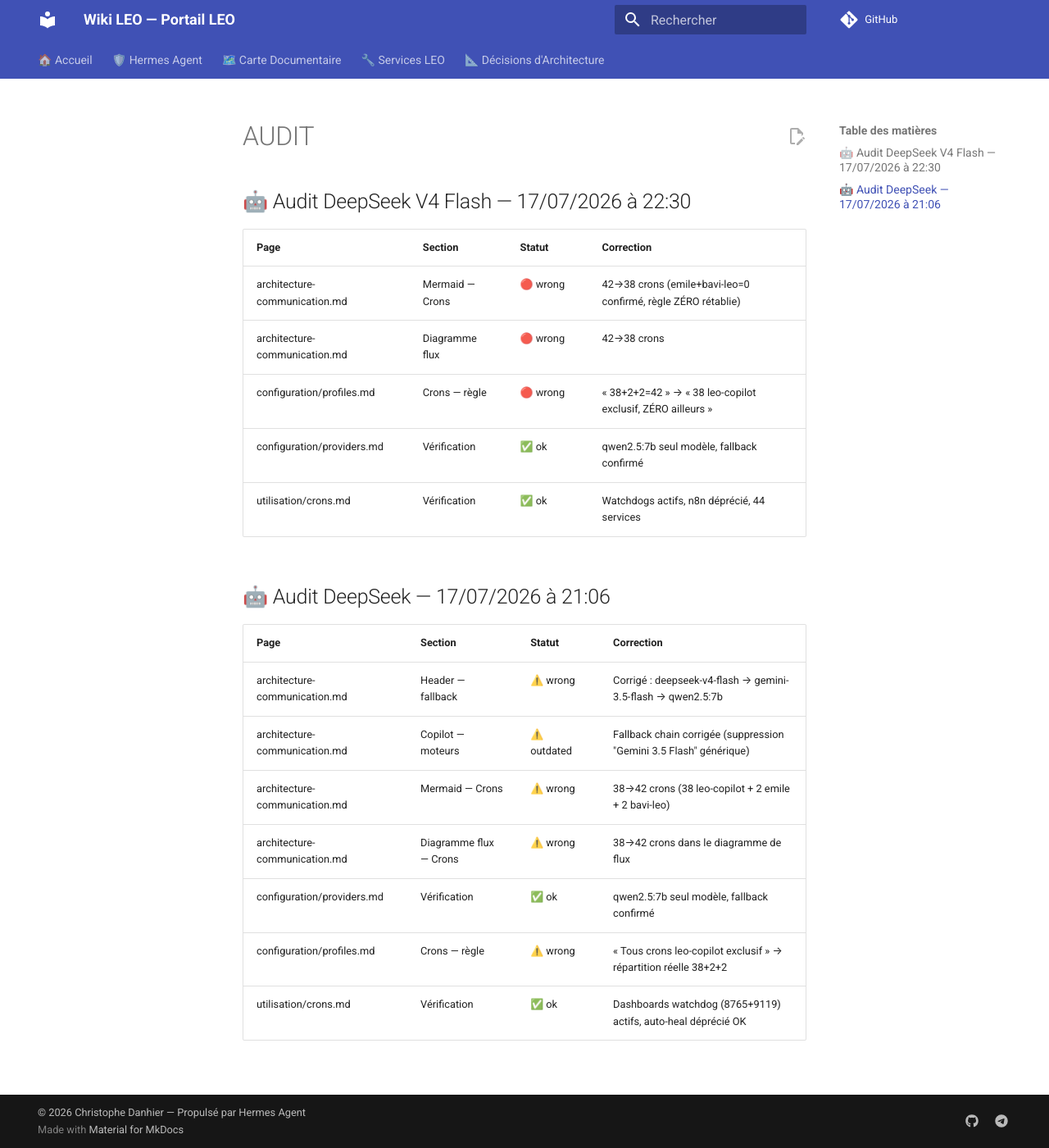
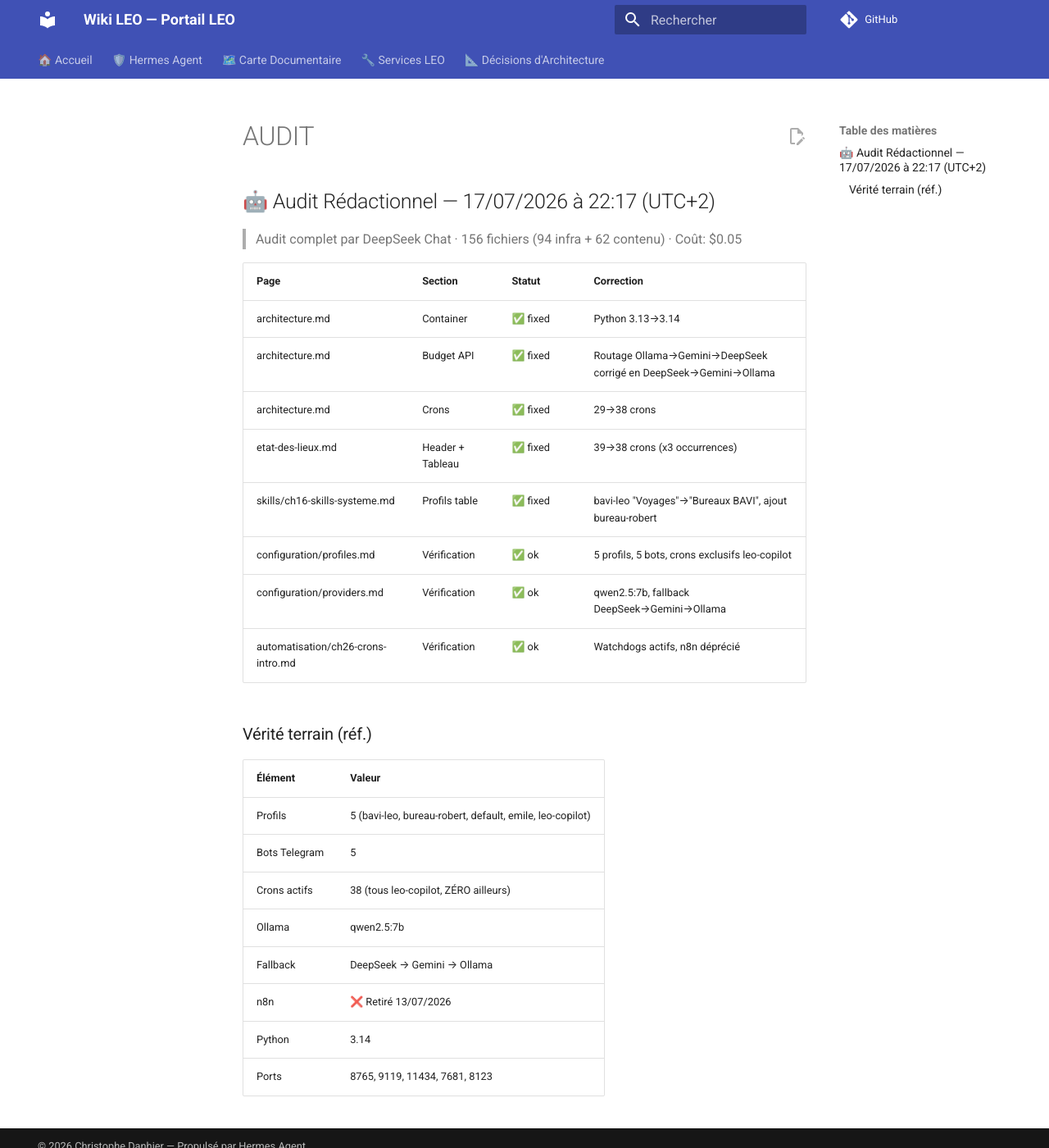
Before and after one commit to christophedanhier-hash/hermes-wiki, an MkDocs documentation site: the page built from docs/AUDIT.md, in a window 1280 px wide and 1400 px high. Shown: the whole window at 82% size. Built offline with MkDocs 1.6.1 and Material for MkDocs 9.7.7, drawn with Linux system fonts in a browser that asks for light colours; comment, search, counter and statistics services are not loaded.

Commit message:
🔧 Audit rédactionnel 17/07: 29→38 crons, Python 3.13→3.14, routage corrigé, +bureau-robert

```diff
--- a/docs/AUDIT.md
+++ b/docs/AUDIT.md
@@ -1,21 +1,27 @@
-## 🤖 Audit DeepSeek V4 Flash — 17/07/2026 à 22:30
+## 🤖 Audit Rédactionnel — 17/07/2026 à 22:17 (UTC+2)
+
+> Audit complet par DeepSeek Chat · 156 fichiers (94 infra + 62 contenu) · Coût: $0.05
 
 | Page | Section | Statut | Correction |
 |------|---------|--------|------------|
-| architecture-communication.md | Mermaid — Crons | 🔴 wrong | 42→38 crons (emile+bavi-leo=0 confirmé, règle ZÉRO rétablie) |
-| architecture-communication.md | Diagramme flux | 🔴 wrong | 42→38 crons |
-| configuration/profiles.md | Crons — règle | 🔴 wrong | « 38+2+2=42 » → « 38 leo-copilot exclusif, ZÉRO ailleurs » |
-| configuration/providers.md | Vérification | ✅ ok | qwen2.5:7b seul modèle, fallback confirmé |
-| utilisation/crons.md | Vérification | ✅ ok | Watchdogs actifs, n8n déprécié, 44 services |
+| architecture.md | Container | ✅ fixed | Python 3.13→3.14 |
+| architecture.md | Budget API | ✅ fixed | Routage Ollama→Gemini→DeepSeek corrigé en DeepSeek→Gemini→Ollama |
+| architecture.md | Crons | ✅ fixed | 29→38 crons |
+| etat-des-lieux.md | Header + Tableau | ✅ fixed | 39→38 crons (x3 occurrences) |
+| skills/ch16-skills-systeme.md | Profils table | ✅ fixed | bavi-leo "Voyages"→"Bureaux BAVI", ajout bureau-robert |
+| configuration/profiles.md | Vérification | ✅ ok | 5 profils, 5 bots, crons exclusifs leo-copilot |
+| configuration/providers.md | Vérification | ✅ ok | qwen2.5:7b, fallback DeepSeek→Gemini→Ollama |
+| automatisation/ch26-crons-intro.md | Vérification | ✅ ok | Watchdogs actifs, n8n déprécié |
 
-## 🤖 Audit DeepSeek — 17/07/2026 à 21:06
+### Vérité terrain (réf.)
 
-| Page | Section | Statut | Correction |
-|------|---------|--------|------------|
-| architecture-communication.md | Header — fallback | ⚠️ wrong | Corrigé : deepseek-v4-flash → gemini-3.5-flash → qwen2.5:7b |
-| architecture-communication.md | Copilot — moteurs | ⚠️ outdated | Fallback chain corrigée (suppression "Gemini 3.5 Flash" générique) |
-| architecture-communication.md | Mermaid — Crons | ⚠️ wrong | 38→42 crons (38 leo-copilot + 2 emile + 2 bavi-leo) |
-| architecture-communication.md | Diagramme flux — Crons | ⚠️ wrong | 38→42 crons dans le diagramme de flux |
-| configuration/providers.md | Vérification | ✅ ok | qwen2.5:7b seul modèle, fallback confirmé |
-| configuration/profiles.md | Crons — règle | ⚠️ wrong | « Tous crons leo-copilot exclusif » → répartition réelle 38+2+2 |
-| utilisation/crons.md | Vérification | ✅ ok | Dashboards watchdog (8765+9119) actifs, auto-heal déprécié OK |
+| Élément | Valeur |
+|---------|--------|
+| Profils | 5 (bavi-leo, bureau-robert, default, emile, leo-copilot) |
+| Bots Telegram | 5 |
+| Crons actifs | 38 (tous leo-copilot, ZÉRO ailleurs) |
+| Ollama | qwen2.5:7b |
+| Fallback | DeepSeek → Gemini → Ollama |
+| n8n | ❌ Retiré 13/07/2026 |
+| Python | 3.14 |
+| Ports | 8765, 9119, 11434, 7681, 8123 |
```
Also changed, not shown: docs/hermes/architecture.md (+3 -3 lines), docs/hermes/etat-des-lieux.md (+4 -4 lines), docs/hermes/skills/ch16-skills-systeme.md (+2 -1 lines).
